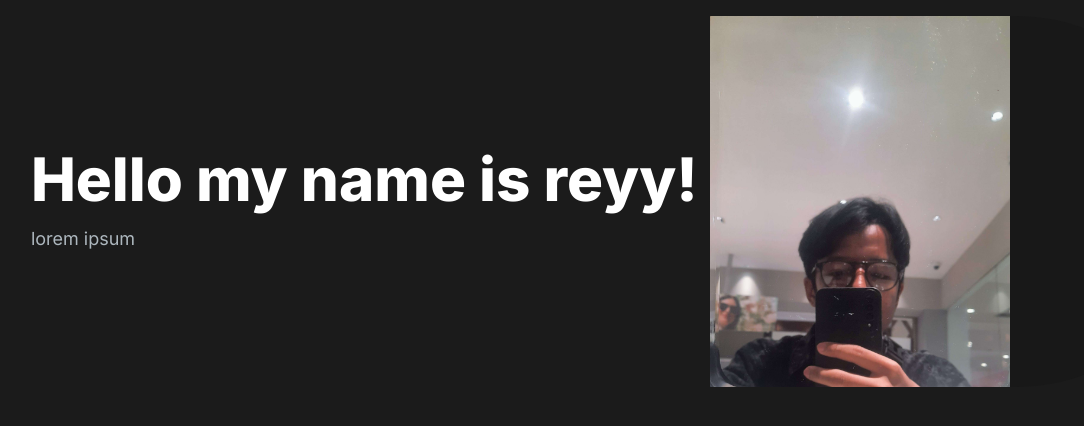
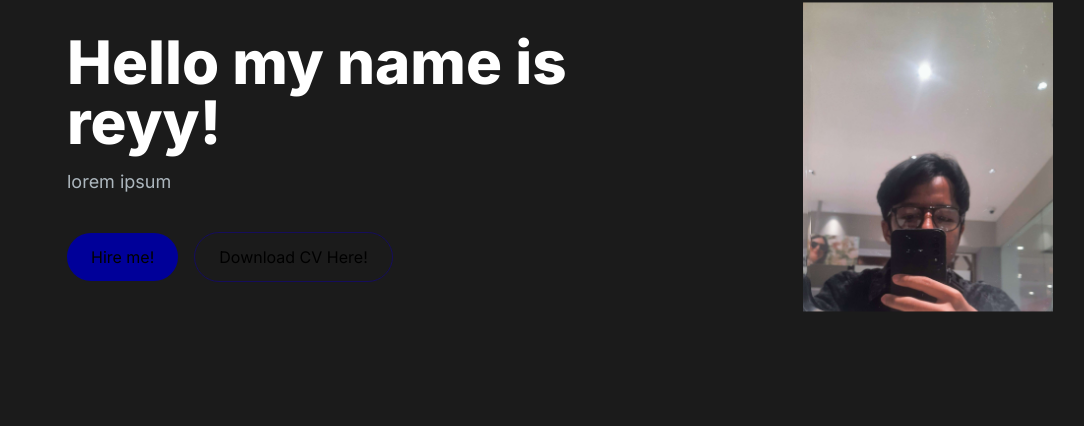
Before and after one commit to RexndleZero/portofolio, a Next.js app in the folder my-profile/: page / in a window 1280 px wide. Shown: the top 426 px of the page, without its empty margins (29-1113 px from the left). Built offline with nearby package versions, Linux system fonts and the light colour scheme.

Commit message:
update #2

```diff
--- a/my-profile/app/components/Herosection.jsx
+++ b/my-profile/app/components/Herosection.jsx
@@ -9,13 +9,22 @@ const Herosection = () => {
           <h1 className="text-white mb-4 text-4xl lg:text-6xl font-extrabold">
             Hello my name is reyy!
           </h1>
-          <p className="text-[#ADB7BE] text-lg lf:text-xl">lorem ipsum</p>
+          <p className="text-[#ADB7BE] text-lg mb-6 lf:text-xl">lorem ipsum</p>
+          <div>
+            <button className="px-6 py-3 rounded-full mr-4 bg-[#009] hover:bg-slate-950 text-black">
+              Hire me!
+            </button>
+            <button className="px-6 py-3 rounded-full bg-transparent hover:bg-slate-900 text-black border border-[#150d5c] mt-3 ">
+              Download CV Here!
+            </button>
+          </div>
         </div>
-        <div className="col-span-5">
-          <div className="rounded-full bg-[#181818]">
+        <div className="col-span-5 place-self-center mt-4 lg:mt-0">
+          <div className="rounded-full bg-[#181818] w-[250px] h-[250px] lg:w-[400] lg:h-[400] relative">
             <Image
               src="/images/heros-image.jpg"
               alt="hero image"
+              className="absolute transform -translate-x-1/2 -translate-y-1/2 top-1/2 left-1/2"
               width={300}
               height={300}
             />
--- a/my-profile/app/page.js
+++ b/my-profile/app/page.js
@@ -4,7 +4,9 @@ import Herosection from "./components/Herosection";
 export default function Home() {
   return (
     <main className="flex min-h-screen flex-col bg-[#1b1b1b] container mx-auto px-12 py-4">
-      <Herosection />
+      <div class="container mx-auto px-12 py-4 ">
+        <Herosection />
+      </div>
     </main>
   );
 }
```
